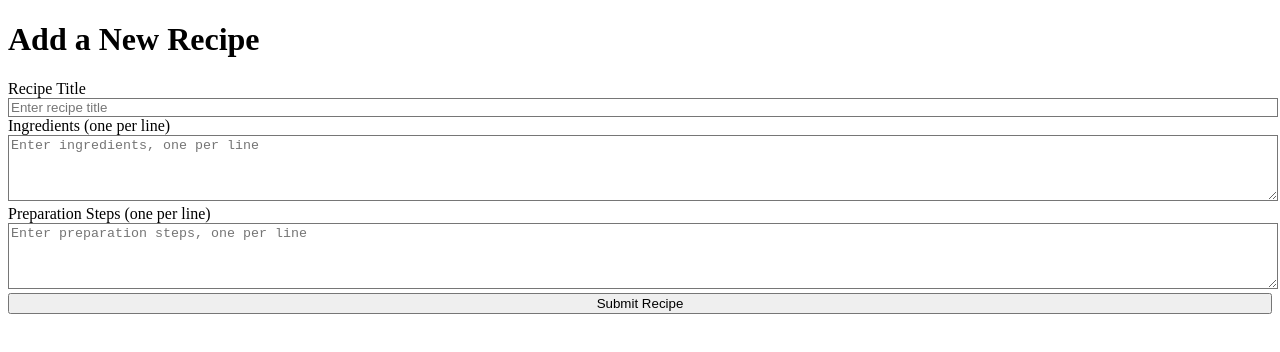
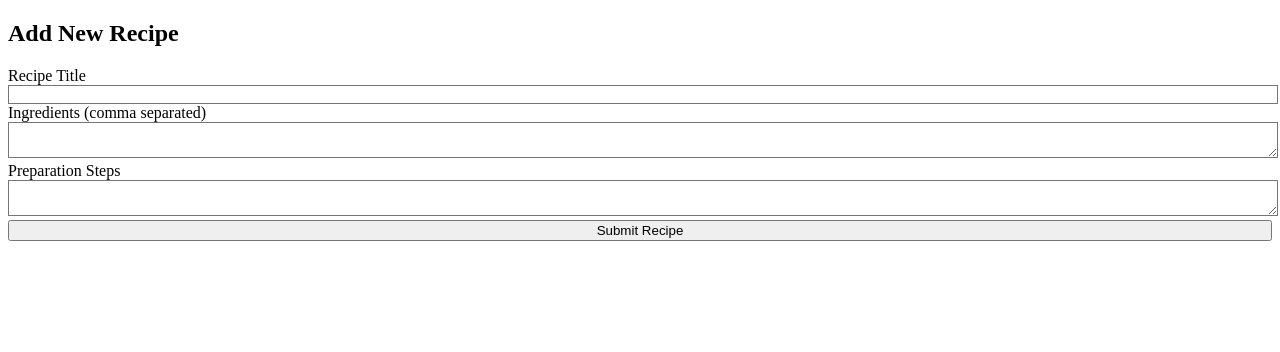
Before and after one commit to osariemeniyoha/alx-fe-reactjs, a React app in the folder recipe-sharing-platform/: page /add in a window 1280 px wide. Shown: the top 352 px of the page. Built offline with nearby package versions, Linux system fonts and the light colour scheme; the HTML template or start-up script is replaced by a standard one.

Commit message:
add validate, errors, and setErrors in AddRecipeForm

```diff
--- a/recipe-sharing-platform/src/components/AddRecipeForm.jsx
+++ b/recipe-sharing-platform/src/components/AddRecipeForm.jsx
@@ -3,98 +3,73 @@ import { useState } from "react";
 function AddRecipeForm() {
   const [title, setTitle] = useState("");
   const [ingredients, setIngredients] = useState("");
-  const [instructions, setInstructions] = useState("");
-  const [error, setError] = useState("");
+  const [steps, setSteps] = useState("");
+  const [errors, setErrors] = useState({});
+
+  const validate = () => {
+    let tempErrors = {};
+    if (!title.trim()) tempErrors.title = "Title is required";
+    if (!ingredients.trim() || ingredients.split(",").length < 2) {
+      tempErrors.ingredients = "At least two ingredients required";
+    }
+    if (!steps.trim()) tempErrors.steps = "Steps are required";
+    setErrors(tempErrors);
+    return Object.keys(tempErrors).length === 0;
+  };
 
   const handleSubmit = (e) => {
     e.preventDefault();
+    if (validate()) {
+      console.log("Form submitted:", { title, ingredients, steps });
 
-
-    if (!title || !ingredients || !instructions) {
-      setError("All fields are required!");
-      return;
+      setTitle("");
+      setIngredients("");
+      setSteps("");
+      setErrors({});
     }
-
-    if (ingredients.split("\n").length < 2) {
-      setError("Please include at least 2 ingredients (separate by new lines).");
-      return;
-    }
-
-    setError("");
-
-    const newRecipe = {
-      id: Date.now(),
-      title,
-      summary: instructions.slice(0, 60) + "...",
-      image: "https://via.placeholder.com/300x200",
-      ingredients: ingredients.split("\n"),
-      instructions: instructions.split("\n"),
-    };
-
-    console.log("New Recipe Submitted:", newRecipe);
-    alert("Recipe submitted successfully!");
-
-
-    setTitle("");
-    setIngredients("");
-    setInstructions("");
   };
 
   return (
-    <div className="max-w-2xl mx-auto p-6 bg-white rounded-lg shadow">
-      <h1 className="text-2xl font-bold mb-4 text-gray-800">Add a New Recipe</h1>
-
-      {error && (
-        <p className="mb-4 text-red-600 text-sm bg-red-50 p-2 rounded">{error}</p>
-      )}
-
+    <div className="max-w-lg mx-auto p-6 bg-white shadow-md rounded-lg">
+      <h2 className="text-2xl font-bold mb-4">Add New Recipe</h2>
       <form onSubmit={handleSubmit} className="space-y-4">
 
         <div>
-          <label className="block text-sm font-medium text-gray-700 mb-1">
-            Recipe Title
-          </label>
+          <label className="block text-gray-700 font-medium">Recipe Title</label>
           <input
             type="text"
             value={title}
             onChange={(e) => setTitle(e.target.value)}
-            placeholder="Enter recipe title"
-            className="w-full border rounded-lg p-2 focus:outline-none focus:ring-2 focus:ring-blue-400"
+            className="w-full p-2 border rounded-lg"
           />
+          {errors.title && <p className="text-red-500 text-sm">{errors.title}</p>}
         </div>
 
 
         <div>
-          <label className="block text-sm font-medium text-gray-700 mb-1">
-            Ingredients (one per line)
-          </label>
+          <label className="block text-gray-700 font-medium">Ingredients (comma separated)</label>
           <textarea
             value={ingredients}
             onChange={(e) => setIngredients(e.target.value)}
-            placeholder="Enter ingredients, one per line"
-            rows="4"
-            className="w-full border rounded-lg p-2 focus:outline-none focus:ring-2 focus:ring-blue-400"
+            className="w-full p-2 border rounded-lg"
           />
+          {errors.ingredients && <p className="text-red-500 text-sm">{errors.ingredients}</p>}
         </div>
 
 
         <div>
-          <label className="block text-sm font-medium text-gray-700 mb-1">
-            Preparation Steps (one per line)
-          </label>
+          <label className="block text-gray-700 font-medium">Preparation Steps</label>
           <textarea
-            value={instructions}
-            onChange={(e) => setInstructions(e.target.value)}
-            placeholder="Enter preparation steps, one per line"
-            rows="4"
-            className="w-full border rounded-lg p-2 focus:outline-none focus:ring-2 focus:ring-blue-400"
+            value={steps}
+            onChange={(e) => setSteps(e.target.value)}
+            className="w-full p-2 border rounded-lg"
           />
+          {errors.steps && <p className="text-red-500 text-sm">{errors.steps}</p>}
         </div>
-
 
         <button
           type="submit"
-          className="w-full bg-blue-500 text-white py-2 rounded-lg hover:bg-blue-600 transition"
+          className="w-full bg-blue-500 text-white py-2 rounded-lg hover:bg-blue-600"
         >
           Submit Recipe
         </button>
```
